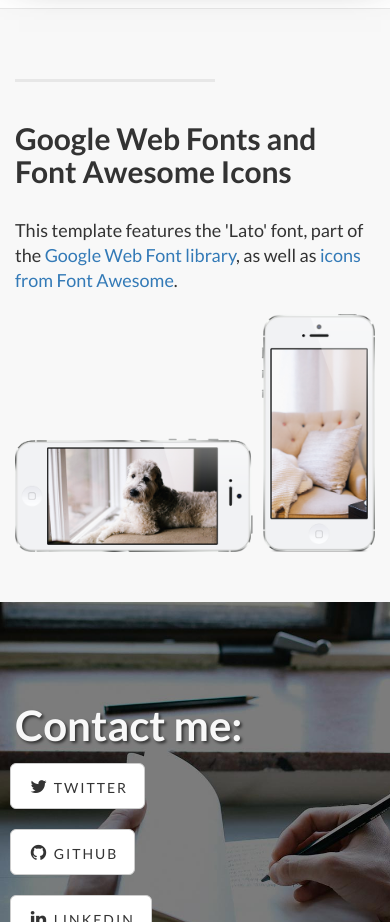
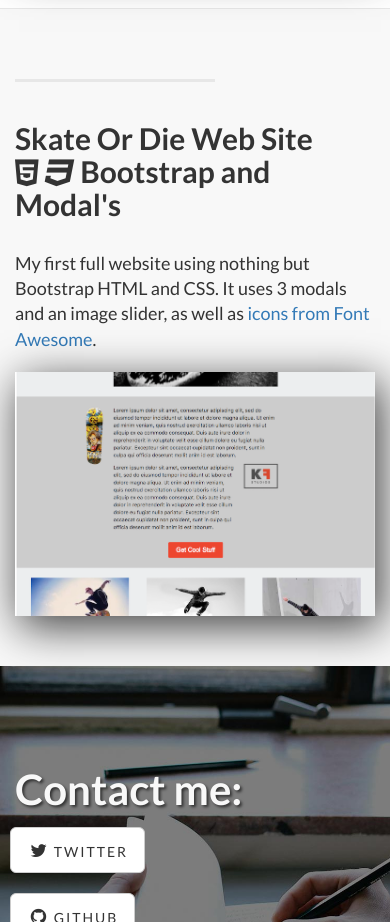
Before and after one commit to danielcolangelo/danielcolangelo.github.io, a plain HTML site: page index.html in a window 390 px wide. Shown: the part 2480-3402 px from the top of the page. Drawn offline with Linux system fonts and the light colour scheme.

Commit message:
added the 3rd section
added the 3rd section of my portfolio and made some finishing touches
on the mobile version.

```diff
--- a/index.html
+++ b/index.html
@@ -111,7 +111,7 @@
                     <p class="lead">I'm a web developer that uses modern languages like HTML5, CSS, SASS, javascript and jquery to make websites both appealing and functional.</p>
                 </div>
                 <div class="col-lg-5 col-sm-pull-6  col-sm-6">
-                    <img class="img-responsive img-shadows profile-img" src="img/profile-img.JPG" alt="Photo of Daniel Colangelo">
+                    <img class="img-responsive img-shadows profile-img img-sm-screen" src="img/profile-img.JPG" alt="Photo of Daniel Colangelo">
                 </div>
             </div>
 
@@ -148,7 +148,7 @@
                 <div class="col-lg-5 col-lg-offset-1 col-sm-push-6  col-sm-6">
                     <hr class="section-heading-spacer">
                     <div class="clearfix"></div>
-                    <h2 class="section-heading">Version 1 of my portfolio<br><i class="fa fa-html5" aria-hidden="true"></i> <i class="fa fa-css3" aria-hidden="true"></i> Bootstrap</h2></h2>
+                    <h2 class="section-heading">Version 1 of my portfolio<br><i class="fa fa-html5" aria-hidden="true"></i> <i class="fa fa-css3" aria-hidden="true"></i> Bootstrap</h2>
                     <p>The origional portfolio I used when I first started <a href="http://freecodecamp.com">FreeCodeCamp</a>. This project was small compared to my current portfolio and only took me a few days to complete.</p>
                 </div>
                 <div class="col-lg-5 col-sm-pull-6  col-sm-6">
@@ -170,11 +170,11 @@
                 <div class="col-lg-5 col-sm-6">
                     <hr class="section-heading-spacer">
                     <div class="clearfix"></div>
-                    <h2 class="section-heading">Google Web Fonts and<br>Font Awesome Icons</h2>
-                    <p class="lead">This template features the 'Lato' font, part of the <a target="_blank" href="http://www.google.com/fonts">Google Web Font library</a>, as well as <a target="_blank" href="http://fontawesome.io">icons from Font Awesome</a>.</p>
+                    <h2 class="section-heading">Skate Or Die Web Site<br><i class="fa fa-html5" aria-hidden="true"></i> <i class="fa fa-css3" aria-hidden="true"></i> Bootstrap and Modal's</h2>
+                    <p class="lead">My first full website using nothing but Bootstrap HTML and CSS. It uses 3 modals and an image slider, as well as <a target="_blank" href="http://fontawesome.io">icons from Font Awesome</a>.</p>
                 </div>
                 <div class="col-lg-5 col-lg-offset-2 col-sm-6">
-                    <img class="img-responsive" src="img/phones.png" alt="">
+                    <img class="img-responsive img-shadows" src="img/skateImg.png" alt="">
                 </div>
             </div>
 
```
Also changed, not shown: img/skateImg.png (added).
